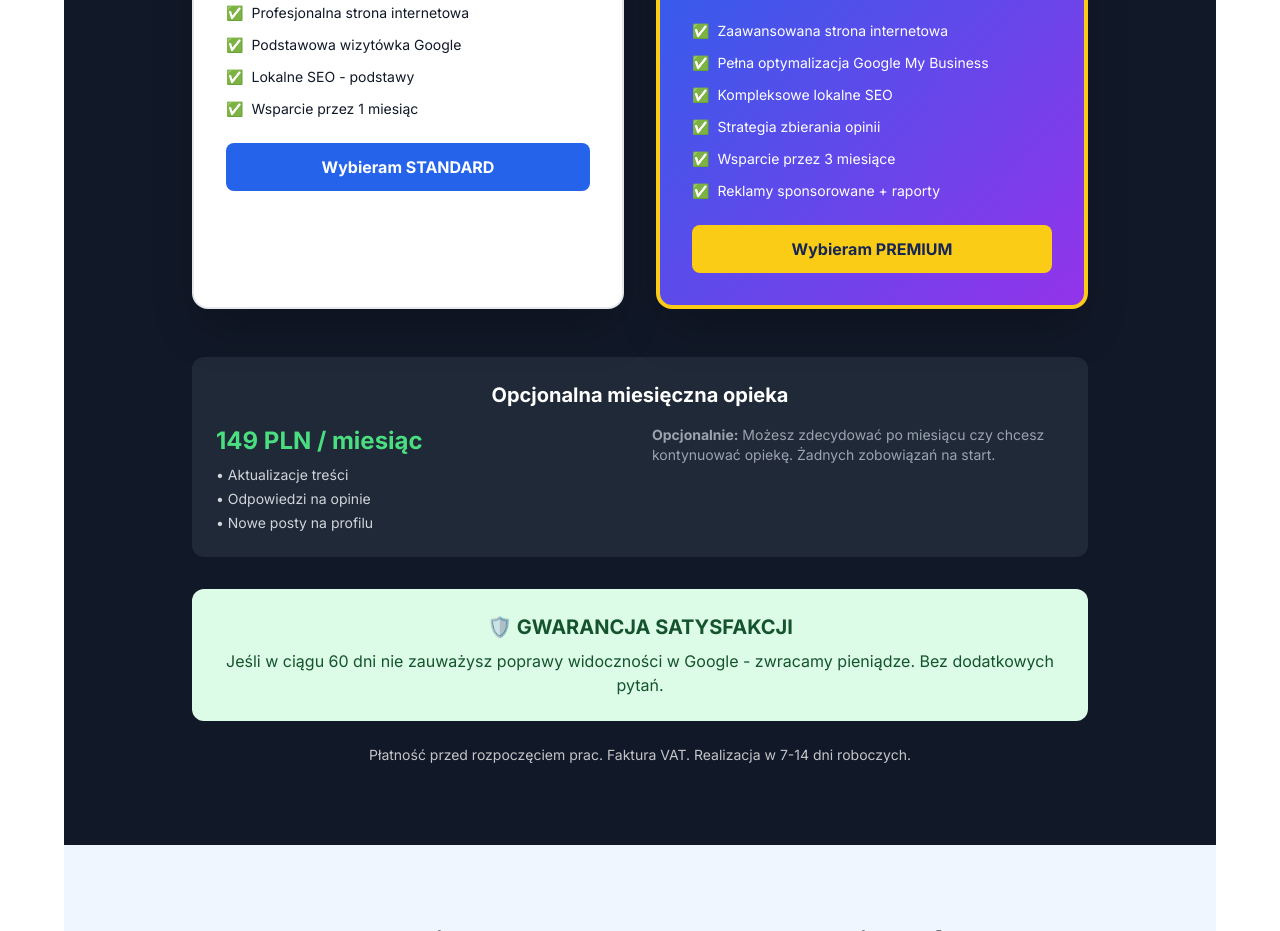
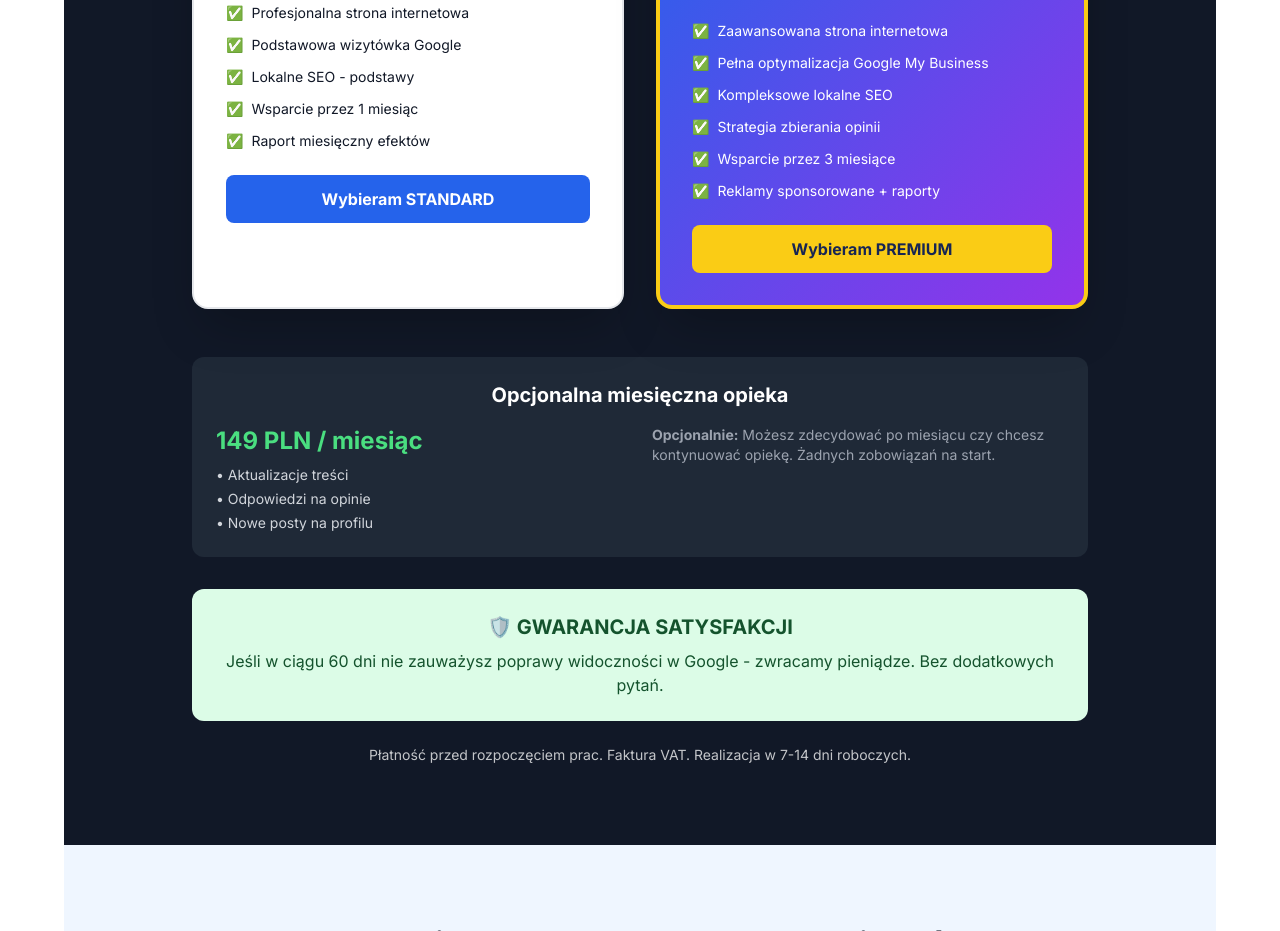
Before and after one commit to ADHD999/HYDRAL, a plain HTML site: page index.html in a window 1280 px wide. Shown: the part 2479-3410 px from the top of the page. Drawn offline with nearby package versions, Linux system fonts and the light colour scheme.

Commit message:
Update index.html

```diff
--- a/index.html
+++ b/index.html
@@ -223,6 +223,10 @@
               <div class="flex items-center gap-2">
                 <span class="text-green-600">✅</span>
                 <span>Wsparcie przez 1 miesiąc</span>
+              </div>
+               <div class="flex items-center gap-2">
+                <span class="text-green-600">✅</span>
+                <span>Raport miesięczny efektów</span>
               </div>
             </div>
 
```
